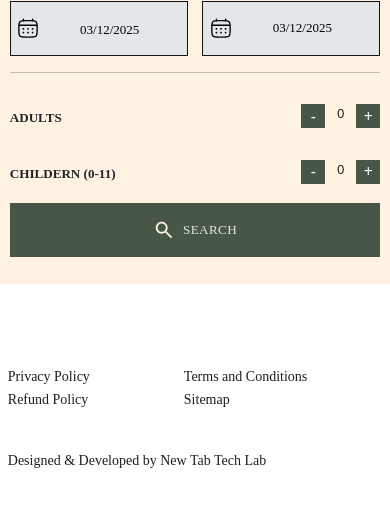
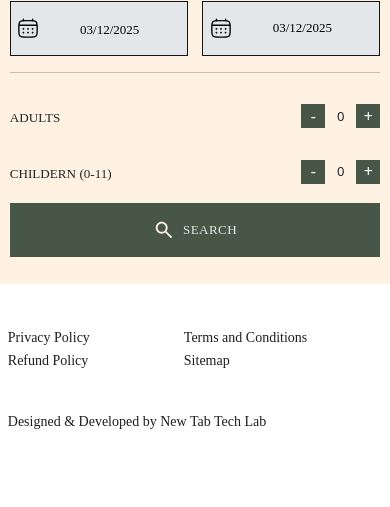
Before and after one commit to Nagaraj02451/HiddenValleyOotyStay, a React (Create React App) app in the folder frontend/: page / in a window 390 px wide. Shown: the part 413-920 px from the top of the page. Built offline with nearby package versions, Linux system fonts and the light colour scheme; a web font is replaced by a local one.

Commit message:
Update Frontpage1.css

```diff
--- a/frontend/src/Styles/Frontpage1.css
+++ b/frontend/src/Styles/Frontpage1.css
@@ -97,7 +97,7 @@ justify-content: center;
 }
 #uy6trf7856{
     font-size:1vw;
-    font-weight: 600;
+    font-weight: 500;
     font-family: axi400;
 }
 .ufygu p{
@@ -143,6 +143,7 @@ text-align: center;
 }
 .iuy7tf7i{
     display: flex;
+    align-items: center;
     column-gap: 1vw;
 }
 .uytedr756fg{
@@ -212,7 +213,8 @@ text-align: center;
         display: block;
 
         width: 100%;
-        height: 100%;
+        /* border: 1px solid red; */
+        /* height: 80%; */
     }
     .mf2{
         height: 280px;
@@ -250,9 +252,10 @@ text-align: center;
     }
     .mf4{
         width: 96%;
-        height: 20vh;
+        /* border: 1px solid red; */
+        /* height: 20vh; */
         margin-left: 2%;
-        margin-top: 10%;
+        /* margin-top: 10%; */
 
     }
     .iuyrtf87iyug{
@@ -279,7 +282,7 @@ text-align: center;
         /* margin-top: 15px; */
     }
     #uy6trf7856{
-        font-size: 13.1px;
+        font-size: 13.14px;
         /* align-items: center; */
     }
     .uy6trf7856{
```
